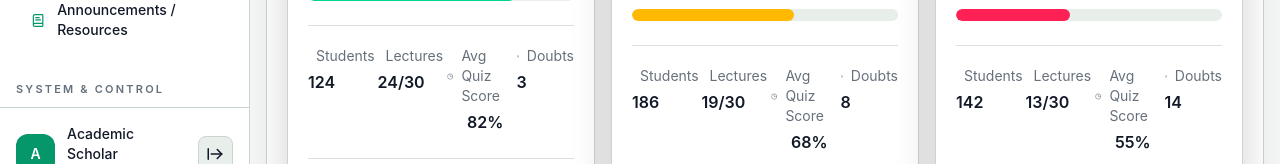
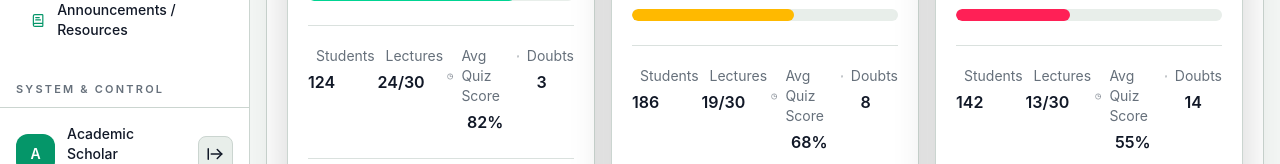
Before and after one commit to Prashant-workhub/teacher-s-portal, a React (Vite) app: page /my-courses in a window 1280 px wide. Shown: the part 610-774 px from the top of the page. Built offline with nearby package versions, Linux system fonts and the light colour scheme.

Commit message:
aligned doubt number only

```diff
--- a/src/components/my-courses/CourseCard.tsx
+++ b/src/components/my-courses/CourseCard.tsx
@@ -93,7 +93,7 @@ const CourseCard = ({ course, viewMode = "grid" }: CourseCardProps) => {
               <MessageSquareText size={15} />
               Doubts
             </div>
-            <p className="mt-1 text-base font-semibold text-[var(--app-text)]">{course.doubts}</p>
+            <p className="mt-1 ml-5 text-base font-semibold text-[var(--app-text)]">{course.doubts}</p>
           </div>
         </div>
 
```
